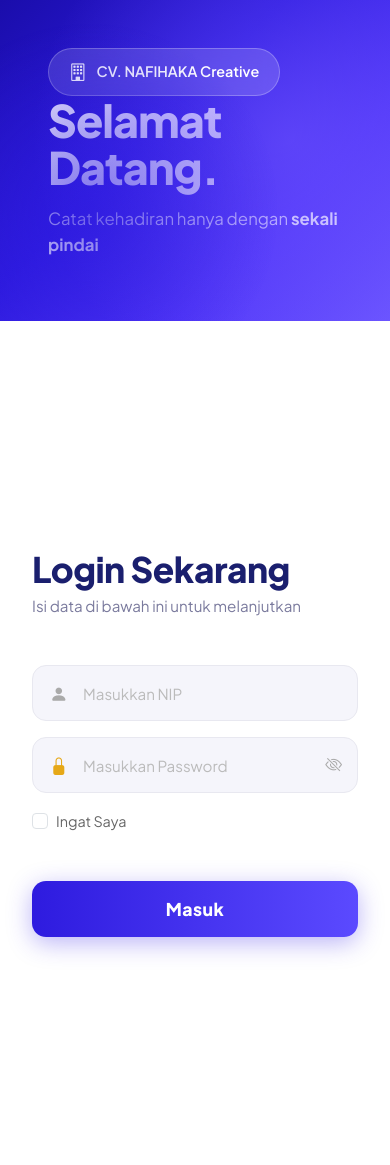
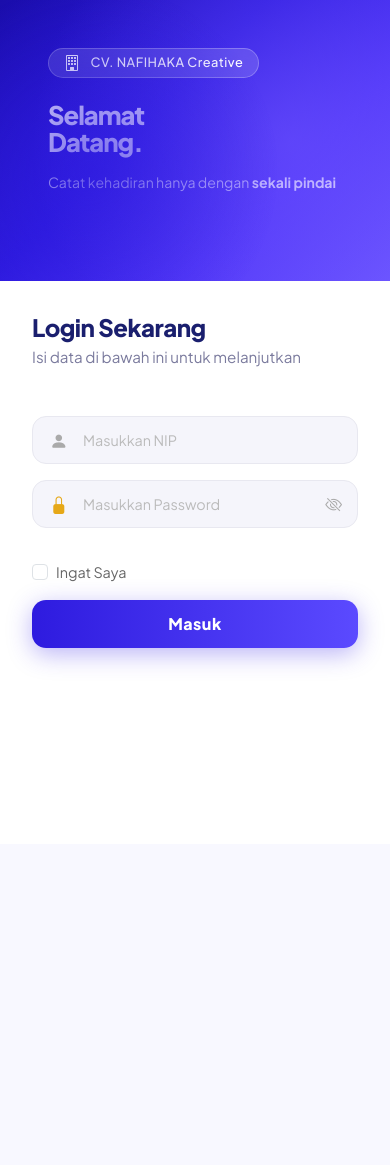
Before and after one commit to zahrahani/aplikasi-absensi, a PHP site: page /html_LoginAdmin.html in a window 390 px wide. After the commit the page ends 662 px from the top, so only its background shows below. Run offline with PHP 8.4, Linux system fonts and the light colour scheme.

Commit message:
Menyatukan branch login

```diff
--- a/LoginAdmin/css_LoginAdmin.css
+++ b/LoginAdmin/css_LoginAdmin.css
@@ -4,7 +4,7 @@
 
 body {
     min-height: 100vh;
-    overflow: hidden;
+    overflow: auto;
 }
 
 /* PANEL KIRI */
@@ -51,14 +51,15 @@ body {
   -webkit-backdrop-filter: blur(10px);            /* support Safari */
   border: 1px solid rgba(255, 255, 255, 0.25);  /* border kaca */
   border-radius: 50px;                            /* bentuk kapsul */
-  padding: 10px 20px;
+  padding: 2px 15px;
   color: #fff;
-  font-weight: 600;
-  font-size: 0.9rem;
+  font-weight: 500;
+  font-size: 0.8rem;
+  letter-spacing: 0.5px;
 }
 
 .brand-badge i {
-  font-size: 1.1rem;
+  font-size: 1rem;
 }
 
 /* Hero Title */
@@ -84,7 +85,7 @@ body {
 
 /* PANEL KANAN */
 .right-panel {
-  min-height: 100vh;
+  min-height: auto;
   background: #ffffff;
   display: flex;
   align-items: center;
@@ -207,18 +208,81 @@ body {
   transform: translateY(0);
 }
 
+/* Border Invalid Input */
+.input-group-custom.is-invalid .form-control {
+  border-color: #e63946;
+  box-shadow: 0 0 0 3px rgba(230, 57, 70, 0.15);
+}
+
+/* Ikon Error (!) di Sisi Kanan input NIP */
+.input-error-icon {
+  position: absolute;
+  right: 16px;
+  top: 50%;
+  transform: translateY(-50%);
+  color: #e63946;
+  font-size: 1.05rem;
+  pointer-events: none;
+  z-index: 3;
+}
+
+/* Ganti warna teks pesan error */
+.text-danger {
+  color: #e63946 !important;
+}
+
 /* RESPONSIVE */
 @media (max-width: 767px) {
   .left-panel {
-    min-height: 260px;
-    padding: 2.5rem 2rem 3rem;
+    min-height: auto;
+    padding: 2rem 2rem 2.5rem;
+    gap: 1.5rem;
   }
 
   .hero-title {
-    font-size: 2.8rem;
+    font-size: 3rem;
+  }
+
+  .hero-sub {
+    font-size: 0.88rem;
+  }
+
+  .brand-badge {
+    font-size: 0.8rem;
+    padding: 2px 15px;
   }
 
   .right-panel {
     padding: 2rem 0;
   }
+
+  .login-title {
+    font-size: 2rem;
+  }
 }
+
+/* RESPONSIVE: Layar Mini*/
+@media (max-width: 480px) {
+  .hero-title {
+    font-size: 1.6rem;
+  }
+
+  .brand-badge {
+    font-size: 0.8rem;
+    padding: 2px 15px;
+  }
+
+  .login-title {
+    font-size: 1.5rem;
+  }
+
+  .input-group-custom input {
+    height: 48px;
+    font-size: 0.9rem;
+  }
+
+  .btn-masuk {
+    height: 48px;
+    font-size: 1rem;
+  }
+}
--- a/LoginAdmin/html_LoginAdmin.html
+++ b/LoginAdmin/html_LoginAdmin.html
@@ -16,8 +16,8 @@
   </head>
   <body style="overflow: scroll;">
 
-  <div class="container-fluid p-8">
-    <div class="row g-8">
+  <div class="container-fluid p-0">
+    <div class="row g-0">
 
       <!-- PANEL KIRI -->
       <div class="col-12 col-md-7 left-panel d-flex flex-column justify-content-between p-5">
@@ -26,7 +26,7 @@
       <div>
         <div class="brand-badge">
           <i class="bi bi-building"></i>
-          CV. NAFIHAKA Creative
+          <span>CV. NAFIHAKA Creative</span>
         </div>
       </div>
 
@@ -49,10 +49,12 @@
         <h2 class="login-title mb-1">Login Sekarang</h2>
         <p class="login-sub mb-5">Isi data di bawah ini untuk melanjutkan</p>
 
-        <form>
+        <!-- FORM LOGIN -->
+        <form id="formLogin">
+
           <!-- NIP -->
           <div class="mb-3">
-            <div class="input-group-custom">
+            <div class="input-group-custom" id="wrapperNip">
               <i class="bi bi-person-fill input-icon"></i>
               <input
                 type="text"
@@ -62,11 +64,12 @@
                 autocomplete="username"
               />
             </div>
+            <small id="errorNip" class="text-danger ms-1 d-flex align-items-center gap-1"></small>
           </div>
 
           <!-- Password -->
-          <div class="mb-3">
-            <div class="input-group-custom">
+          <div class="mb-2">
+            <div class="input-group-custom" id="wrapperPassword">
               <i class="bi bi-lock-fill input-icon icon-lock"></i>
               <input
                 type="password"
@@ -79,10 +82,11 @@
                 <i class="bi bi-eye-slash" id="eyeIcon"></i>
               </button>
             </div>
+            <small id="errorPassword" class="text-danger ms-1"></small>
           </div>
 
           <!-- Ingat Saya -->
-          <div class="form-check mb-5">
+          <div class="form-check mb-3">
             <input class="form-check-input" type="checkbox" id="rememberMe"/>
             <label class="form-check-label" for="rememberMe">Ingat Saya</label>
           </div>
--- a/LoginAdmin/js_LoginAdmin.js
+++ b/LoginAdmin/js_LoginAdmin.js
@@ -1,14 +1,66 @@
-// -- Toggle Show / Hide Password --
+// Toggle Show / Hide Password
 const toggleBtn = document.getElementById('togglePass');
 const passwordInput = document.getElementById('password');
 const eyeIcon = document.getElementById('eyeIcon');
 
 toggleBtn.addEventListener('click', () => {
+  // Sembunyikan password
   const isHidden = passwordInput.type === 'password';
-
   // Ganti tipe input
   passwordInput.type = isHidden ? 'text' : 'password';
-
   // Ganti ikon mata
   eyeIcon.className = isHidden ? 'bi bi-eye' : 'bi bi-eye-slash';
 });
+
+// Validasi Form
+const form            = document.getElementById('formLogin');
+const nipInput        = document.getElementById('nip');
+const errorNip        = document.getElementById('errorNip');
+const errorPassword   = document.getElementById('errorPassword');
+const wrapperNip      = document.getElementById('wrapperNip');
+const wrapperPassword = document.getElementById('wrapperPassword');
+
+function setInvalid(wrapper, msgEl, msg, errorIcon) {
+  wrapper.classList.add('is-invalid');
+  msgEl.innerHTML = `<i class="bi bi-exclamation-circle me-1"></i>${msg}`;
+  if (errorIcon) errorIcon.style.display = 'inline-block';
+}
+
+function resetField(wrapper, msgEl, showLeftIcon) {
+  wrapper.classList.remove('is-invalid');
+  msgEl.innerHTML = '';
+  if (showLeftIcon) showLeftIcon.style.display = 'none';
+}
+
+form.addEventListener('submit', function (e) {
+  e.preventDefault();
+
+  let valid = true;
+
+  // Reset semua
+  resetField(wrapperNip, errorNip, null);
+  resetField(wrapperPassword, errorPassword, null);
+
+  // Validasi NIP
+  if (nipInput.value.trim() === '') {
+    setInvalid(wrapperNip, errorNip, 'NIP tidak boleh kosong.', null);
+    valid = false;
+  }
+
+  // Validasi Password
+  if (passwordInput.value.trim() === '') {
+    setInvalid(wrapperPassword, errorPassword, 'Password tidak boleh kosong.', null);
+    valid = false;
+  } else if (passwordInput.value.trim().length < 8) {
+    setInvalid(wrapperPassword, errorPassword, 'Password minimal 8 karakter.', null);
+    valid = false;
+  }
+
+  if (valid) {
+    console.log('Login Berhasil');
+  }
+});
+
+// Reset error saat user mulai mengetik
+nipInput.addEventListener('input', () => resetField(wrapperNip, errorNip, null));
+passwordInput.addEventListener('input', () => resetField(wrapperPassword, errorPassword, null));
```
